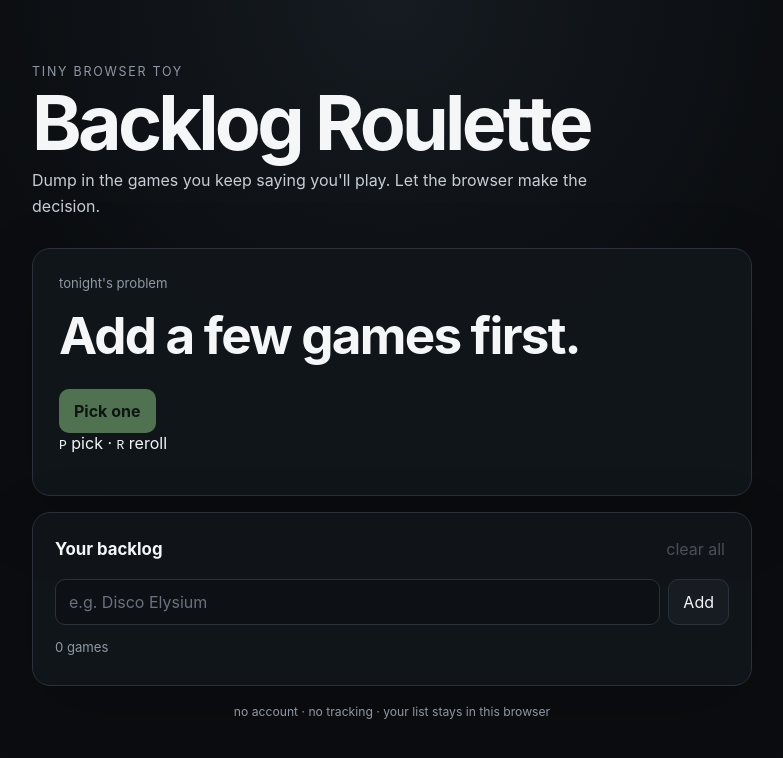
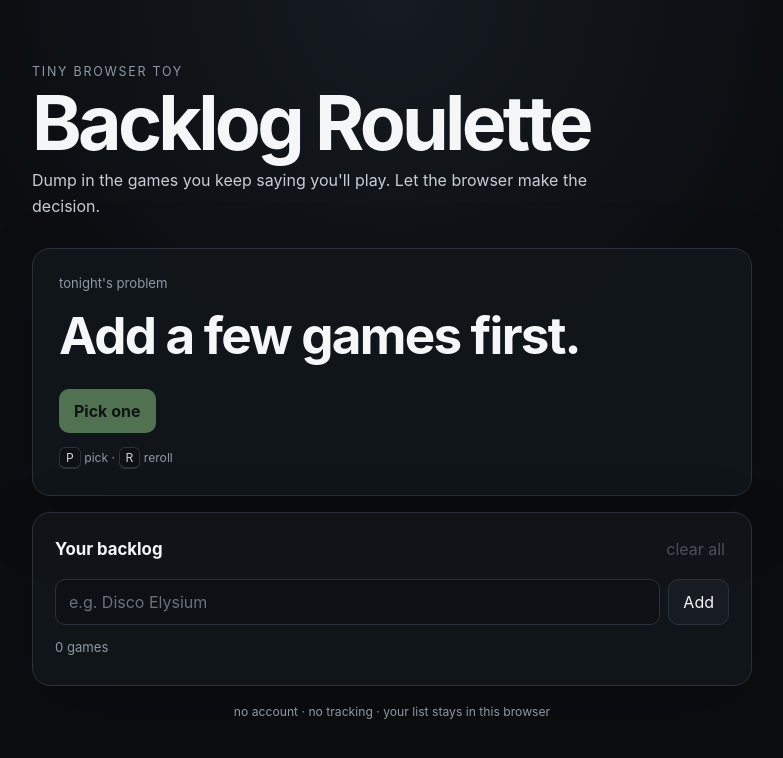
Before and after one commit to LEQUAVA/backlog-roulette, a plain HTML site: page index.html in a window 1280 px wide. Shown: the whole page, without its empty margins (248-1031 px from the left). Drawn offline with Linux system fonts and the light colour scheme.

Commit message:
style the keyboard hint

```diff
--- a/style.css
+++ b/style.css
@@ -91,6 +91,25 @@ button:focus-visible, input:focus-visible {
 }
 
 .ghost { margin-left: 6px; }
+.shortcut-hint {
+  margin: 14px 0 0;
+  color: var(--muted);
+  font-size: .76rem;
+}
+
+kbd {
+  display: inline-block;
+  min-width: 1.7em;
+  padding: 2px 6px;
+  border: 1px solid var(--line);
+  border-bottom-width: 2px;
+  border-radius: 6px;
+  background: #0d1014;
+  color: #c7ced6;
+  text-align: center;
+  font: inherit;
+}
+
 .editor { padding: 22px; }
 .section-heading {
   display: flex;
```
